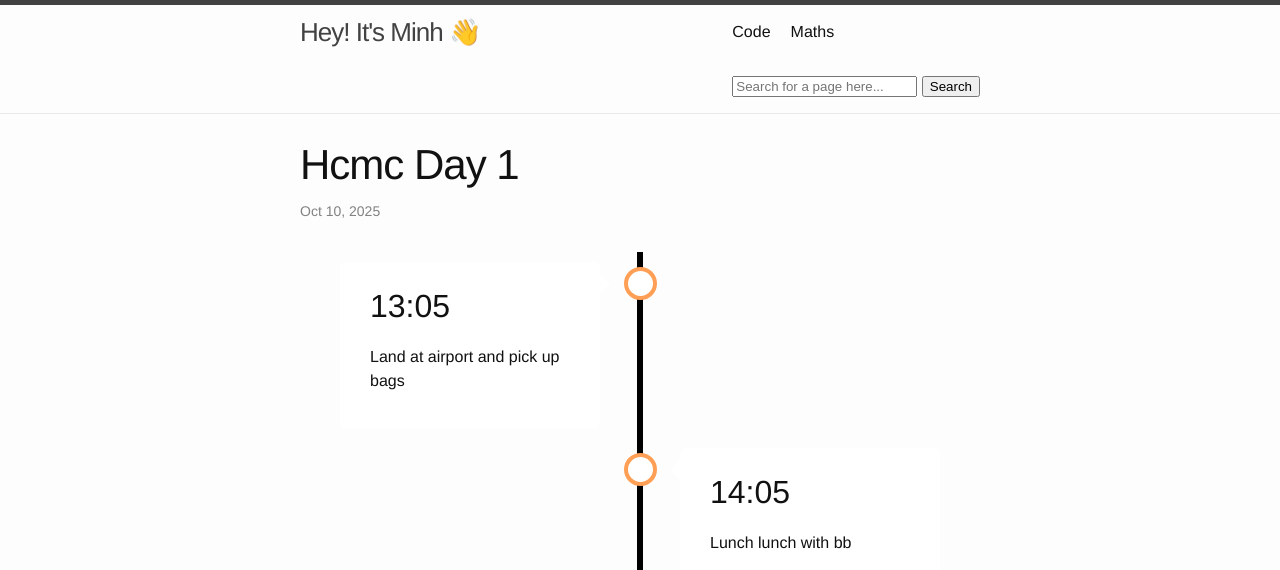
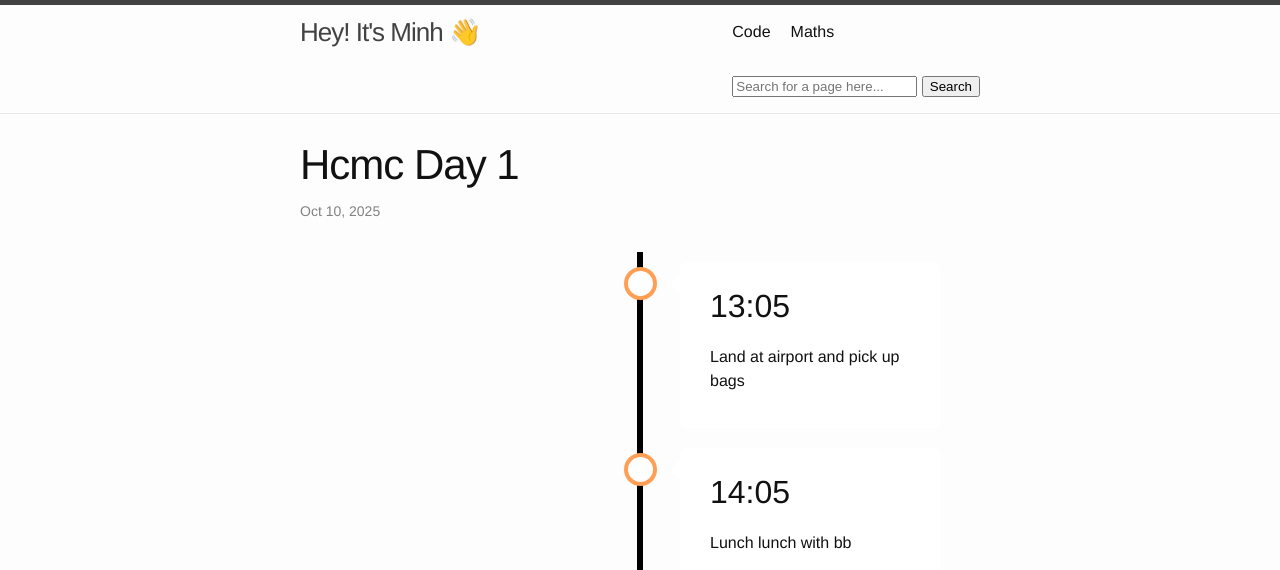
Before and after one commit to n00bminion/n00bminion.github.io, a Jekyll site: the page built from _posts/hidden-posts/2025-hcmc-trip/2025-10-10-hcmc-day-1.md, in a window 1280 px wide. Shown: the top 570 px of the page. Built offline with Jekyll 4.4.1, drawn with Linux system fonts in a browser that asks for light colours; grey boxes are pictures that could not be loaded.

Commit message:
update lock file and added some next hcm content

```diff
--- a/_posts/hidden-posts/2025-hcmc-trip/2025-10-10-hcmc-day-1.md
+++ b/_posts/hidden-posts/2025-hcmc-trip/2025-10-10-hcmc-day-1.md
@@ -138,7 +138,7 @@
 </style>
 
 <div class="timeline">
-  <div class="container left">
+  <div class="container right">
     <div class="content">
       <h2>13:05</h2>
       <p>Land at airport and pick up bags</p>
@@ -148,9 +148,11 @@
     <div class="content">
       <h2>14:05</h2>
       <p>Lunch lunch with bb</p>
+      <iframe src="https://www.google.com/maps/embed?pb=!1m18!1m12!1m3!1d3919.4255348730812!2d106.6894428757032!3d10.778684159150671!2m3!1f0!2f0!3f0!3m2!1i1024!2i768!4f13.1!3m3!1m2!1s0x31752f45e3ba9d6d%3A0x2b118e6c5816cfc0!2zTeG6t24gTcOyaSwgVGFvIMSQw6BuIC0gMzQgVsO1IFbEg24gVOG6p24!5e0!3m2!1sen!2suk!4v1757845434222!5m2!1sen!2suk" width="600" height="300" style="border:0;" allowfullscreen="" loading="lazy" referrerpolicy="no-referrer-when-downgrade"></iframe>
+      <iframe src="https://www.google.com/maps/embed?pb=!1m18!1m12!1m3!1d3919.5103422513444!2d106.68332587570306!3d10.772170059270856!2m3!1f0!2f0!3f0!3m2!1i1024!2i768!4f13.1!3m3!1m2!1s0x31752f2312e907dd%3A0xee2bd6a8d0500b43!2zQsO6biBSacOqdSBDdWEg4buQYyBDw7QgVGjhu6d5!5e0!3m2!1sen!2suk!4v1757845481926!5m2!1sen!2suk" width="600" height="300" style="border:0;" allowfullscreen="" loading="lazy" referrerpolicy="no-referrer-when-downgrade"></iframe>
     </div>
   </div>
-  <div class="container left">
+  <div class="container right">
     <div class="content">
       <h2>14:30</h2>
       <p>Bb shop shop <br> Me need to figure out what to do... Maybe I eat more</p>
@@ -160,12 +162,14 @@
     <div class="content">
       <h2>19:00</h2>
       <p>Me and bb meet up again. Dinner dinner somewhere</p>
+      <iframe src="https://www.google.com/maps/embed?pb=!1m18!1m12!1m3!1d11085.699890280748!2d106.68496386613957!3d10.781659392906132!2m3!1f0!2f0!3f0!3m2!1i1024!2i768!4f13.1!3m3!1m2!1s0x31752f3689d6e90b%3A0xfed9192a456fc218!2sPizza%204P&#39;s%20Hai%20Ba%20Trung!5e0!3m2!1sen!2suk!4v1757845810165!5m2!1sen!2suk" width="600" height="300" style="border:0;" allowfullscreen="" loading="lazy" referrerpolicy="no-referrer-when-downgrade"></iframe>
     </div>
   </div>
-  <div class="container left">
+  <div class="container right">
     <div class="content">
       <h2>20:30</h2>
       <p>Me and bb walk walk explore explore</p>
+      <iframe src="https://www.google.com/maps/embed?pb=!1m18!1m12!1m3!1d7838.6489772491905!2d106.6861926!3d10.7864405!2m3!1f0!2f0!3f0!3m2!1i1024!2i768!4f13.1!3m3!1m2!1s0x31752f00525a63b5%3A0x1e9b925864832cf5!2sng%C3%A2m%20CAFE!5e0!3m2!1sen!2suk!4v1757845122345!5m2!1sen!2suk" width="600" height="300" style="border:0;" allowfullscreen="" loading="lazy" referrerpolicy="no-referrer-when-downgrade"></iframe>
     </div>
   </div>
   <div class="container right">
```
Also changed, not shown: Gemfile.lock.
